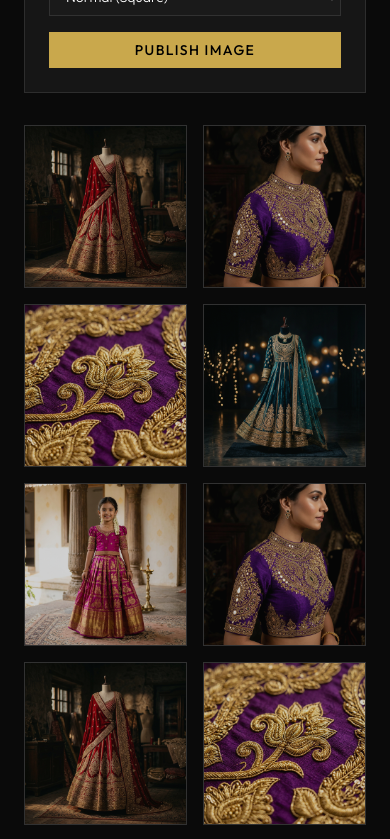
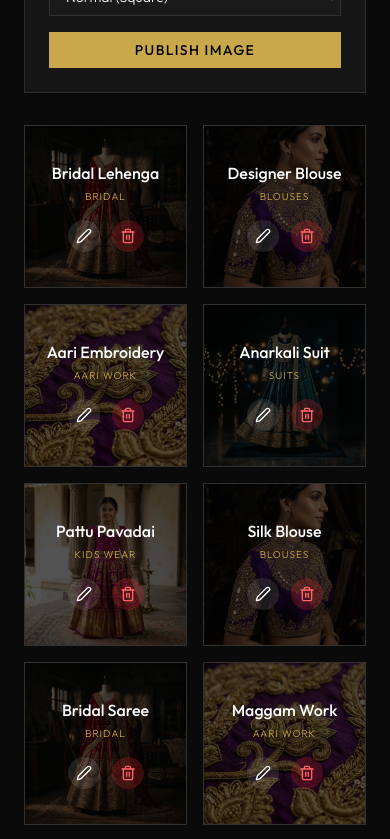
Before and after one commit to saravanan-srinivasan/shanthistailoring, a Next.js app: page /admin/gallery in a window 390 px wide. Shown: the part 920-1759 px from the top of the page. Built offline with nearby package versions, Linux system fonts and the light colour scheme; no server answers; the database is empty.

Commit message:
Fix hover states for touch devices across all gallery components

```diff
--- a/src/app/admin/gallery/page.tsx
+++ b/src/app/admin/gallery/page.tsx
@@ -222,7 +222,7 @@ export default function AdminGallery() {
                 {gallery.map((img, i) => (
                   <div key={img.id || i} className="group relative aspect-square bg-[#1A1A1A] border border-white/10 overflow-hidden">
                     <img src={img.src} alt={img.label} className="w-full h-full object-cover opacity-80 group-hover:opacity-100 transition-opacity" />
-                    <div className="absolute inset-0 bg-black/60 opacity-0 group-hover:opacity-100 transition-opacity flex flex-col items-center justify-center p-4 text-center">
+                    <div className="absolute inset-0 bg-black/60 opacity-100 md:opacity-0 group-hover:opacity-100 transition-opacity flex flex-col items-center justify-center p-4 text-center">
                       <p className="text-white font-medium mb-1">{img.label}</p>
                       <p className="text-[#C9A84C] text-[10px] uppercase tracking-widest mb-4">{img.cat}</p>
                       <div className="flex gap-3">
--- a/src/app/gallery/page.tsx
+++ b/src/app/gallery/page.tsx
@@ -102,7 +102,7 @@ export default function GalleryPage() {
                     sizes="(max-width: 768px) 50vw, 33vw"
                   />
                   {/* Hover overlay */}
-                  <div className="absolute inset-0 bg-gradient-to-t from-black/80 via-black/10 to-transparent opacity-0 group-hover:opacity-100 transition-all duration-500 flex items-end p-5">
+                  <div className="absolute inset-0 bg-gradient-to-t from-black/80 via-black/10 to-transparent opacity-100 md:opacity-0 group-hover:opacity-100 transition-all duration-500 flex items-end p-5">
                     <div>
                       <span className="text-[10px] tracking-[0.3em] uppercase text-[#C9A84C] mb-1 block">
                         {item.cat}
--- a/src/components/home/GalleryPreviewSection.tsx
+++ b/src/components/home/GalleryPreviewSection.tsx
@@ -67,7 +67,7 @@ export default function GalleryPreviewSection() {
                 {galleryItems[0].tag}
               </span>
               {/* Hover overlay */}
-              <div className="absolute inset-0 bg-gradient-to-t from-black/80 via-black/20 to-transparent opacity-0 group-hover:opacity-100 transition-all duration-500 flex items-end p-5 z-10">
+              <div className="absolute inset-0 bg-gradient-to-t from-black/80 via-black/20 to-transparent opacity-100 md:opacity-0 group-hover:opacity-100 transition-all duration-500 flex items-end p-5 z-10">
                 <span className="text-white text-xl" style={{ fontFamily: "'Cormorant Garamond', serif" }}>
                   {galleryItems[0].label}
                 </span>
@@ -98,7 +98,7 @@ export default function GalleryPreviewSection() {
                 {item.tag}
               </span>
               {/* Hover overlay */}
-              <div className="absolute inset-0 bg-gradient-to-t from-black/80 via-transparent to-transparent opacity-0 group-hover:opacity-100 transition-all duration-500 flex items-end p-4 z-10">
+              <div className="absolute inset-0 bg-gradient-to-t from-black/80 via-transparent to-transparent opacity-100 md:opacity-0 group-hover:opacity-100 transition-all duration-500 flex items-end p-4 z-10">
                 <span className="text-white text-lg" style={{ fontFamily: "'Cormorant Garamond', serif" }}>
                   {item.label}
                 </span>
```
